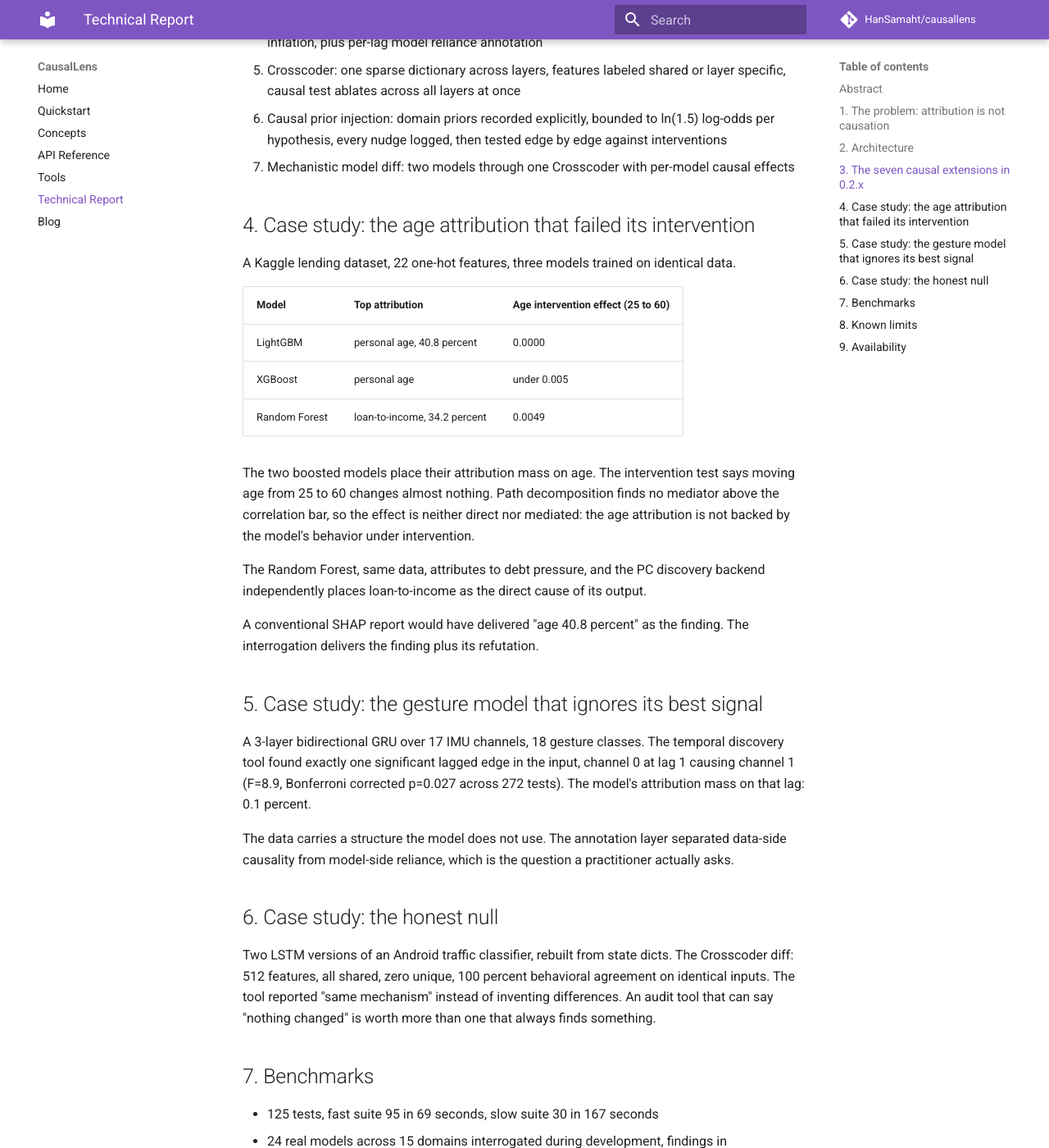
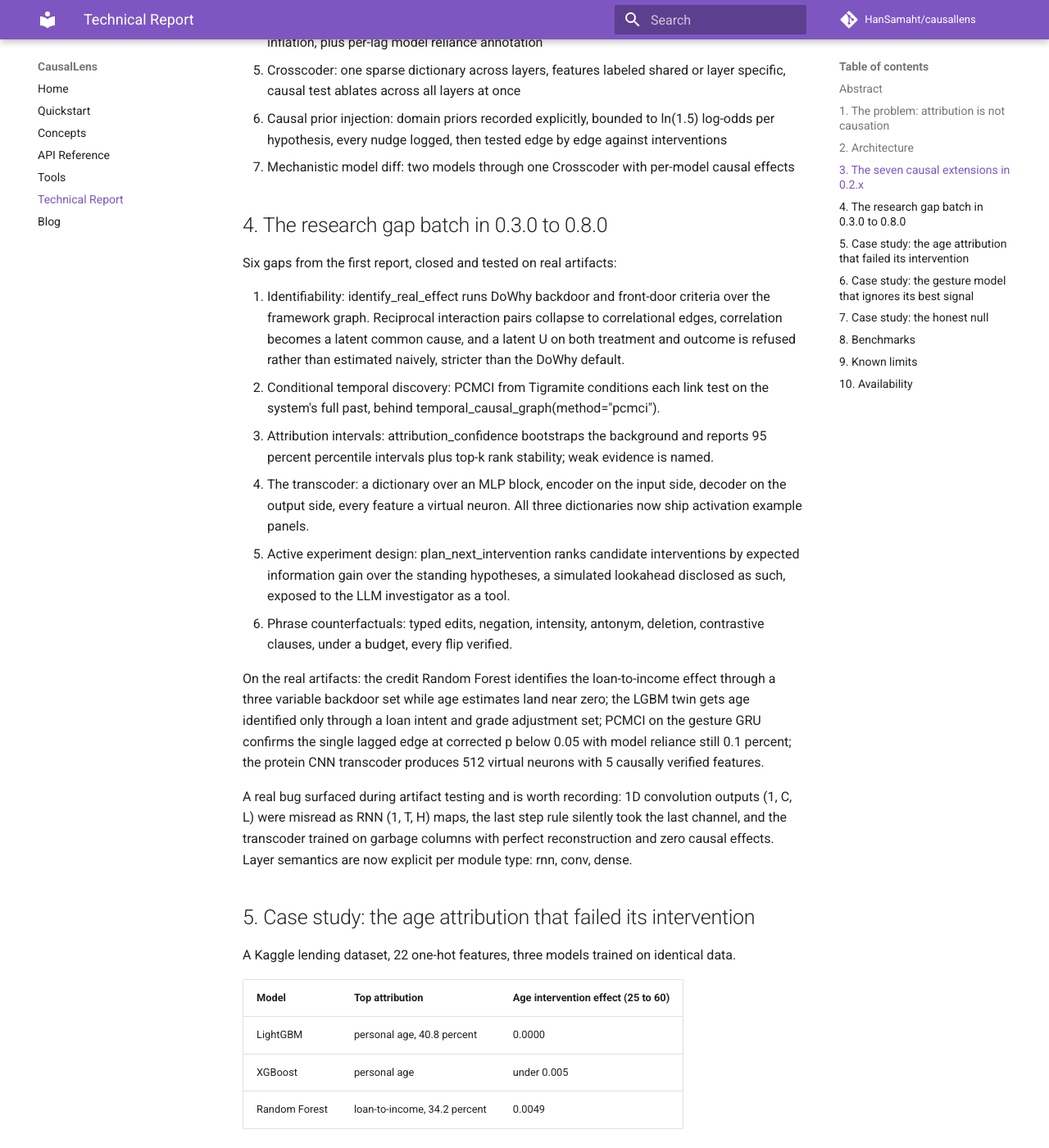
Before and after one commit to HanSamaht/causallens, an MkDocs documentation site: the page built from docs/report.md, in a window 1280 px wide and 1400 px high, scrolled down 1301 px. Shown: the whole window at 82% size. Built offline with MkDocs 1.6.1 and Material for MkDocs 9.7.7, drawn with Linux system fonts in a browser that asks for light colours; comment, search, counter and statistics services are not loaded; some of the changed text lies outside the part shown.

Commit message:
v0.9.0: artifact testing of the gap batch, activation semantics fix, docs refresh
The six gap-closing tools now have real artifact evidence, from
examples/kaggle_research_gaps_suite.py (models stay local, gitignored):

- credit Random Forest: loan-to-income effect identified through a
  three variable backdoor set; age estimates land near zero; the LGBM
  twin identifies age only after adjusting for loan intent and grades
- attribution confidence: all top five features hold rank in 100
  percent of 20 replicates with tight intervals, the ranking is real
  evidence
- EIG planner: ranks loan-to-income first at 0.30 nats and names
  which hypothesis each experiment discriminates
- gesture GRU: PCMCI confirms the single true lagged edge at
  corrected p below 0.05, model reliance still 0.1 percent
- protein CNN: transcoder over the conv1 to conv2 block, 512 virtual
  neurons, 5 causally verified, top effect 0.075

The artifacts caught a real bug: 1D convolution outputs (1, C, L)
were misread as RNN (1, T, H) by the shared activation flattener, the
last step rule silently returned the last channel, and dictionaries
trained on garbage columns with perfect reconstruction and zero
causal effects. Activation semantics are now explicit per module
type, rnn, conv, or dense, via layer_semantics, used by the
Crosscoder, transcoder, and mechanism diff. Regression test locks
the three semantics.

Docs refreshed for the whole gap batch: API reference and tools pages
carry the six new methods, the technical report gains the batch
section, an updated limits list, and version 0.9.0, and a third blog
post tells the artifact story including the bug. Chinese editions of
the report, quickstart, and the new post live outside the repository
per the English-only rule.

Fast suite 124 passed.

```diff
--- a/causallens/__init__.py
+++ b/causallens/__init__.py
@@ -10,4 +10,4 @@ inmodel( / / / ……)""interrogationframework:
 Every LLM conclusion must come from intervention experiments it calls,not.
 """
 
-__version__ = "0.8.0"
+__version__ = "0.9.0"
--- a/docs/api.md
+++ b/docs/api.md
@@ -35,6 +35,7 @@ MicSession(driver, pack=None)
 | `fit_fastshap(n_samples=150, epochs=200)` | train the amortized explainer |
 | `fastshap_attribution(i)` | one-pass attribution after fitting |
 | `ts_attribution(i, granularity="auto")` | timeseries: channel, segment, full, gradient |
+| `attribution_confidence(n_bootstrap=50)` | bootstrap percentile intervals plus top-k rank stability |
 | `simulate_score(i)` | simulate the model score on a sample |
 
 ### Level 2: causal graph and discovery
@@ -42,7 +43,8 @@ MicSession(driver, pack=None)
 | Method | What it does |
 |---|---|
 | `get_causal_graph(i=None, discovery=None)` | intervention graph; `discovery="pc"`, `"ges"`, or `"lingam"` adds structure discovery |
-| `temporal_causal_graph(max_lag=4)` | pairwise Granger over channels with model reliance annotation |
+| `temporal_causal_graph(max_lag=4, method="granger")` | Granger or PCMCI lagged channel causes with model reliance annotation |
+| `identify_real_effect(treatment, outcome="prediction")` | DoWhy backdoor and front-door identification of the real world effect, latent confounding refused |
 
 ### Level 3: mediation and fairness
 
@@ -74,7 +76,8 @@ MicSession(driver, pack=None)
 | Method | What it does |
 |---|---|
 | `sae_features()` | single layer sparse dictionary, tagged and causally checked |
-| `crosscoder_features(layers=None)` | one dictionary across layers, shared versus specific |
+| `crosscoder_features(layers=None)` | one dictionary across layers, shared versus specific, activation examples per feature |
+| `transcoder_features(block=None)` | dictionary over one MLP block, input side to output side, virtual neurons |
 | `mechanism_diff(other_session, layer=None)` | Crosscoder diff of two models |
 
 ### Counterfactuals
@@ -82,6 +85,7 @@ MicSession(driver, pack=None)
 | Method | What it does |
 |---|---|
 | `run_counterfactual(i)` | minimal flip search |
+| `phrase_counterfactual(text, max_edits=2)` | typed phrase edits for text drivers, every flip verified |
 | `diverse_counterfactuals(i, n_paths=3)` | DiCE style distinct flip paths |
 
 ### Trust checks
@@ -106,6 +110,7 @@ MicSession(driver, pack=None)
 | Method | What it does |
 |---|---|
 | `investigate(n_samples=10)` | offline investigator pass over findings |
+| `plan_next_intervention(n_candidates=16)` | rank candidate interventions by expected information gain |
 | `form_hypotheses(statements)` | open a tracked investigation |
 | `set_causal_prior(edges)` | record domain prior, bounded nudge |
 | `test_causal_prior()` | check each prior edge against interventions |
--- a/docs/report.md
+++ b/docs/report.md
@@ -1,6 +1,6 @@
 # CausalLens Technical Report
 
-Version 0.2.1, October 2026
+Version 0.9.0, October 2026
 
 ## Abstract
 
@@ -59,7 +59,49 @@ and a summary second.
 7. Mechanistic model diff: two models through one Crosscoder with
    per-model causal effects
 
-## 4. Case study: the age attribution that failed its intervention
+## 4. The research gap batch in 0.3.0 to 0.8.0
+
+Six gaps from the first report, closed and tested on real artifacts:
+
+1. Identifiability: identify_real_effect runs DoWhy backdoor and
+   front-door criteria over the framework graph. Reciprocal
+   interaction pairs collapse to correlational edges, correlation
+   becomes a latent common cause, and a latent U on both treatment
+   and outcome is refused rather than estimated naively, stricter
+   than the DoWhy default.
+2. Conditional temporal discovery: PCMCI from Tigramite conditions
+   each link test on the system's full past, behind
+   temporal_causal_graph(method="pcmci").
+3. Attribution intervals: attribution_confidence bootstraps the
+   background and reports 95 percent percentile intervals plus top-k
+   rank stability; weak evidence is named.
+4. The transcoder: a dictionary over an MLP block, encoder on the
+   input side, decoder on the output side, every feature a virtual
+   neuron. All three dictionaries now ship activation example panels.
+5. Active experiment design: plan_next_intervention ranks candidate
+   interventions by expected information gain over the standing
+   hypotheses, a simulated lookahead disclosed as such, exposed to
+   the LLM investigator as a tool.
+6. Phrase counterfactuals: typed edits, negation, intensity,
+   antonym, deletion, contrastive clauses, under a budget, every
+   flip verified.
+
+On the real artifacts: the credit Random Forest identifies the
+loan-to-income effect through a three variable backdoor set while age
+estimates land near zero; the LGBM twin gets age identified only
+through a loan intent and grade adjustment set; PCMCI on the gesture
+GRU confirms the single lagged edge at corrected p below 0.05 with
+model reliance still 0.1 percent; the protein CNN transcoder produces
+512 virtual neurons with 5 causally verified features.
+
+A real bug surfaced during artifact testing and is worth recording: 1D
+convolution outputs (1, C, L) were misread as RNN (1, T, H) maps, the
+last step rule silently took the last channel, and the transcoder
+trained on garbage columns with perfect reconstruction and zero causal
+effects. Layer semantics are now explicit per module type: rnn, conv,
+dense.
+
+## 5. Case study: the age attribution that failed its intervention
 
 A Kaggle lending dataset, 22 one-hot features, three models trained on
 identical data.
@@ -95,7 +137,7 @@ The data carries a structure the model does not use. The annotation
 layer separated data-side causality from model-side reliance, which is
 the question a practitioner actually asks.
 
-## 6. Case study: the honest null
+## 7. Case study: the honest null
 
 Two LSTM versions of an Android traffic classifier, rebuilt from state
 dicts. The Crosscoder diff: 512 features, all shared, zero unique, 100
@@ -104,7 +146,7 @@ percent behavioral agreement on identical inputs. The tool reported
 can say "nothing changed" is worth more than one that always finds
 something.
 
-## 7. Benchmarks
+## 8. Benchmarks
 
 - 125 tests, fast suite 95 in 69 seconds, slow suite 30 in 167 seconds
 - 24 real models across 15 domains interrogated during development,
@@ -116,17 +158,17 @@ something.
 - Granger validated on synthetic VAR data: true link found at p below
   1e-6 with correct lag, reverse direction null, noise channel silent
 
-## 8. Known limits
+## 9. Known limits
 
-- Pairwise Granger, not conditional (PCMCI is future work)
-- No identifiability calculus: backdoor or front-door adjustment is not
-  implemented; all interventions are model-input level
-- Attribution point estimates lack confidence intervals, except
-  circuits which have bootstrap intervals
-- The Crosscoder has no transcoder variant or activation visualizer
+- Pairwise Granger remains the default; PCMCI needs the tigramite
+  extra and conditions on the observed past only
+- Identification trusts the framework graph or user edges; graph
+  mis-specification is not detectable from data alone
 - Mediator mechanisms in fairness path decomposition are linear
+- Phrase counterfactual lexicons are English only and small
+- EIG planning relies on literal hypothesis to feature name matching
 
-## 9. Availability
+## 10. Availability
 
 AGPL-3.0, source at github.com/HanSamaht/causallens, package on PyPI as
 causallens, documentation hosted on GitHub Pages. Python 3.10 to 3.12,
--- a/pyproject.toml
+++ b/pyproject.toml
@@ -4,7 +4,7 @@ build-backend = "setuptools.build_meta"
 
 [project]
 name = "causallens"
-version = "0.8.0"
+version = "0.9.0"
 description = "Make all black-box models transparent"
 readme = { file = "README.md", content-type = "text/markdown" }
 requires-python = ">=3.10"
```
Also changed, not shown: other parts of docs/report.md (+1 -1 lines), docs/blog/2026-10-six-research-gaps-closed.md (added, +87 -0 lines), docs/blog/index.md (+8 -0 lines), docs/tools.md (+11 -5 lines), 4 other files.
